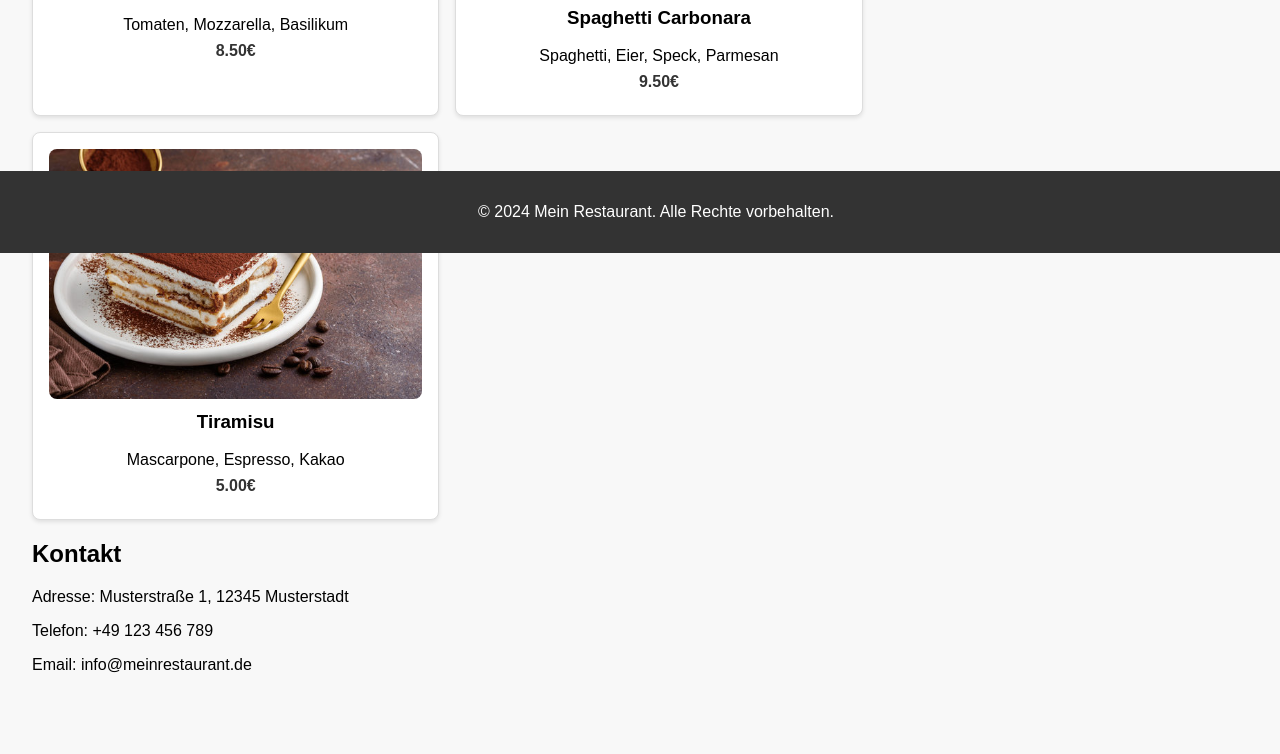
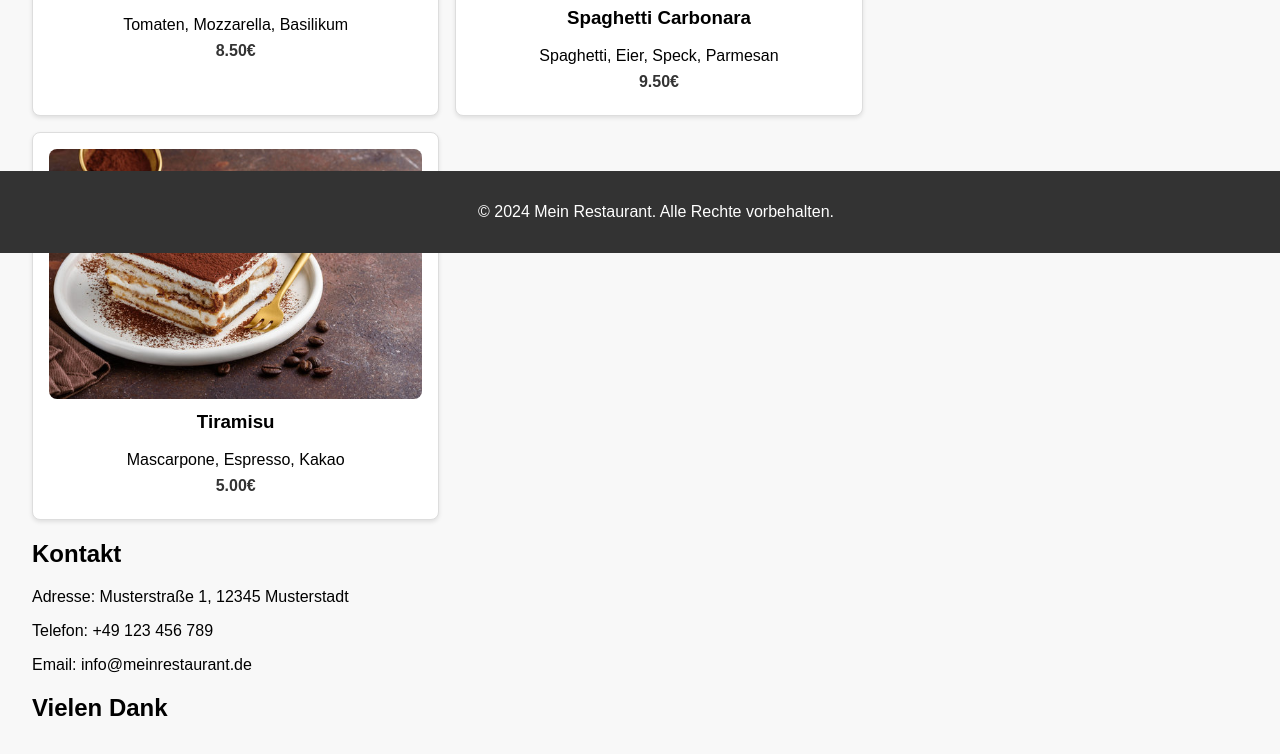
Before and after one commit to Jalal-Sarokhan/restaurant, a plain HTML site: page index.html in a window 1280 px wide. Shown: the part 547-1301 px from the top of the page. Drawn offline with Linux system fonts and the light colour scheme.

Commit message:
new section for "Vielen Dank"

```diff
--- a/index.html
+++ b/index.html
@@ -29,7 +29,10 @@
             <p>Adresse: Musterstraße 1, 12345 Musterstadt</p>
             <p>Telefon: +49 123 456 789</p>
             <p>Email: info@meinrestaurant.de</p>
-        </section><br><br>
+        </section>
+        <section id="kontakt">
+            <h2>Vielen Dank</h2>
+        </section>
     </main>
     <footer>
         <p>&copy; 2024 Mein Restaurant. Alle Rechte vorbehalten.</p>
```
